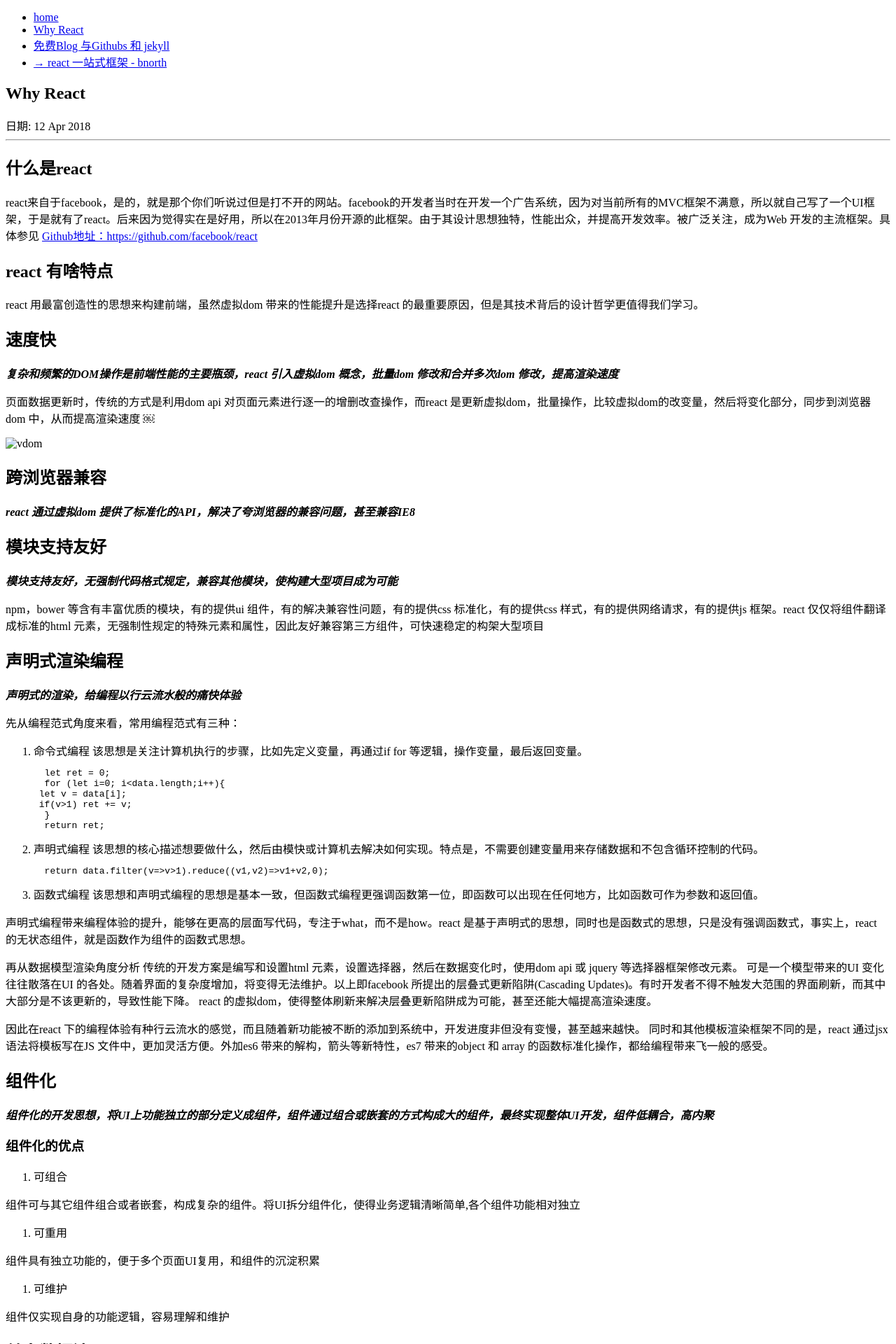
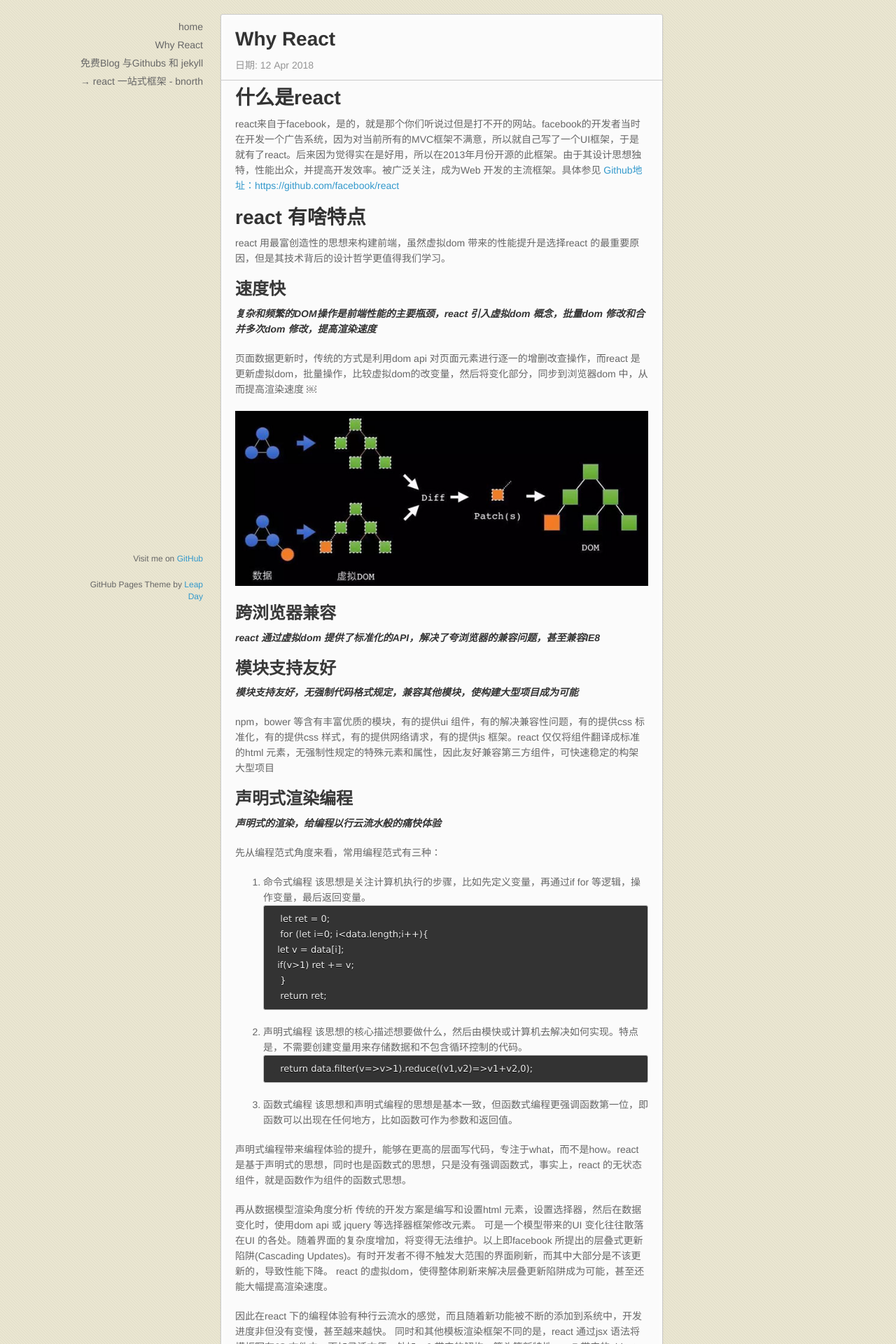
Before and after one commit to able99/able99-able99.github.io, a Jekyll site: the page built from _posts/2018-04-12-why-react.md, in a window 1280 px wide. Shown: the top 1920 px of the page at 70% size. Built offline with Jekyll 4.4.1, drawn with Linux system fonts in a browser that asks for light colours.

Commit message:
doc: why react

```diff
--- a/_includes/head.html
+++ b/_includes/head.html
@@ -7,6 +7,6 @@
   <link rel="canonical" href="{{ page.url | replace:'index.html','' | prepend: site.baseurl | prepend: site.url }}">
 
   <!-- Icons -->
-  <link rel="shortcut icon" href="{{ "img/favicon.ico" | prepend: site.baseurl }}">
-  <link rel="stylesheet" href="{{ "css/style.css" | prepend: site.baseurl }}">
+  <link rel="shortcut icon" href="{{ "/images/favicon.ico" }}">
+  <link rel="stylesheet" href="{{ "/css/style.css" | prepend: site.baseurl }}">
 </head>
--- a/_posts/2018-04-12-why-react.md
+++ b/_posts/2018-04-12-why-react.md
@@ -20,7 +20,7 @@
 页面数据更新时，传统的方式是利用dom api 对页面元素进行逐一的增删改查操作，而react 是更新虚拟dom，批量操作，比较虚拟dom的改变量，然后将变化部分，同步到浏览器dom 中，从而提高渲染速度
 ￼
 
-![vdom]({{ "images/vdom.jpg" | prepend: site.baseurl }})
+![vdom]({{ "/images/vdom.jpg" | prepend: site.baseurl }})
 
 
 
@@ -102,13 +102,13 @@
 
   在模型层修改数据，视图会自动更新，同时视图修改数据，模型层也会同步。典型的框架有angularjs。
 ￼
-  ![vdom]({{ "images/twoway.jpg" | prepend: site.baseurl }})
+  ![vdom]({{ "/images/twoway.jpg" | prepend: site.baseurl }})
 
 1. 单向数据流
 
   将模板和数据整合一起形成HTML，再写入文档流里面。典型的有reactjs 等。
 
-  ![vdom]({{ "images/oneway.jpg" | prepend: site.baseurl }})
+  ![vdom]({{ "/images/oneway.jpg" | prepend: site.baseurl }})
 
 ￼
 
```
